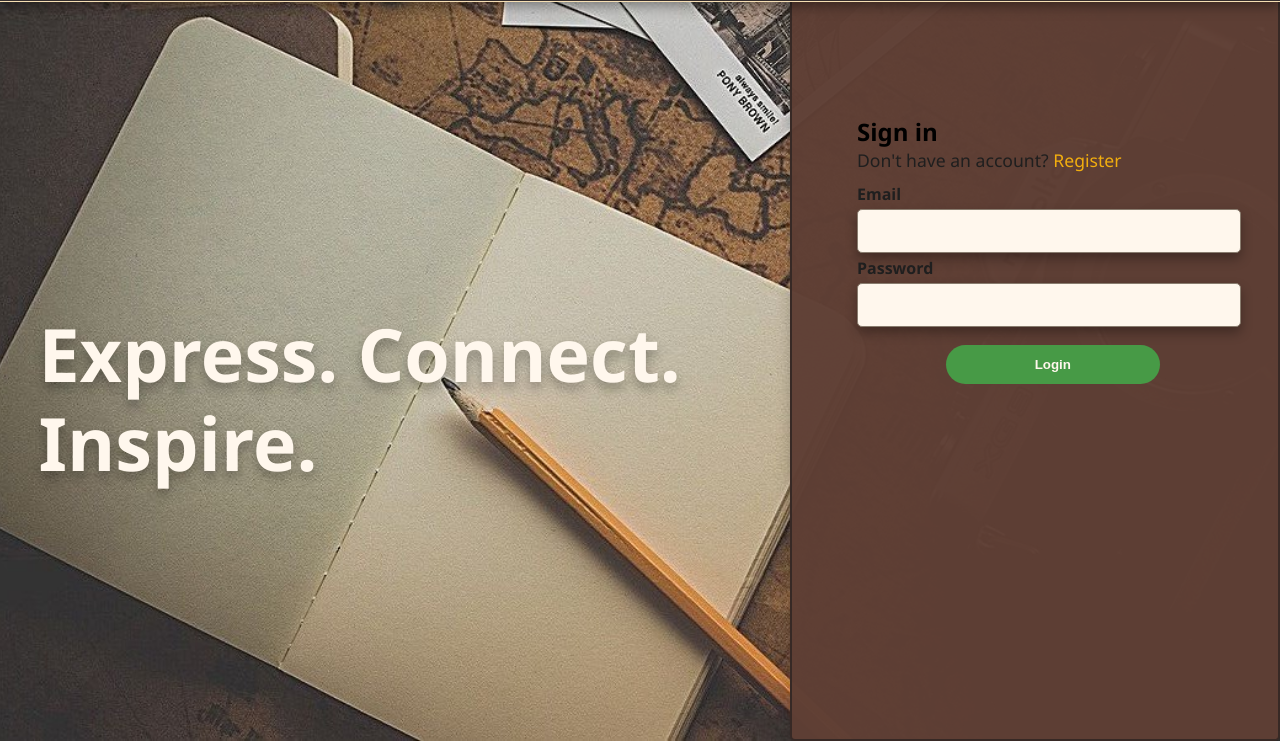
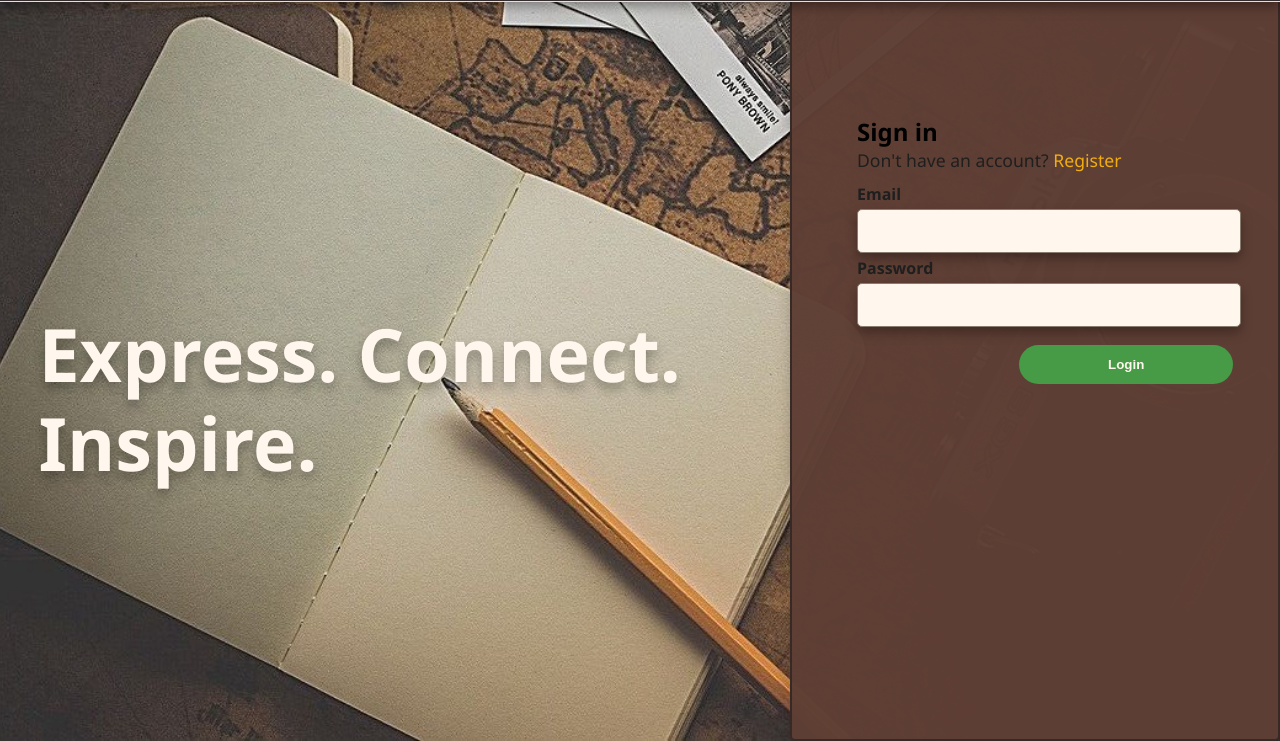
Before and after one commit to Kalkiruu/Register_Talitha, a plain HTML site: page StayBlog Kel7/register.html in a window 1280 px wide. Shown: the part 59-800 px from the top of the page. Drawn offline with Linux system fonts and the light colour scheme.

Commit message:
Update style.css

```diff
--- a/StayBlog Kel7/style.css
+++ b/StayBlog Kel7/style.css
@@ -239,8 +239,8 @@
             .right form button, .right2 form button {
             display: block;
             width: 60%;
-            margin-left: 25%;
-            margin-right: auto;
+            margin-left: auto;
+            margin-right: -20px;
             margin-top: 5%;
             padding: 12px;
             background-color: #479a46;
@@ -935,4 +935,5 @@
             }
             #save:hover, #save2:hover{
                 cursor: pointer;
+
             }
```
